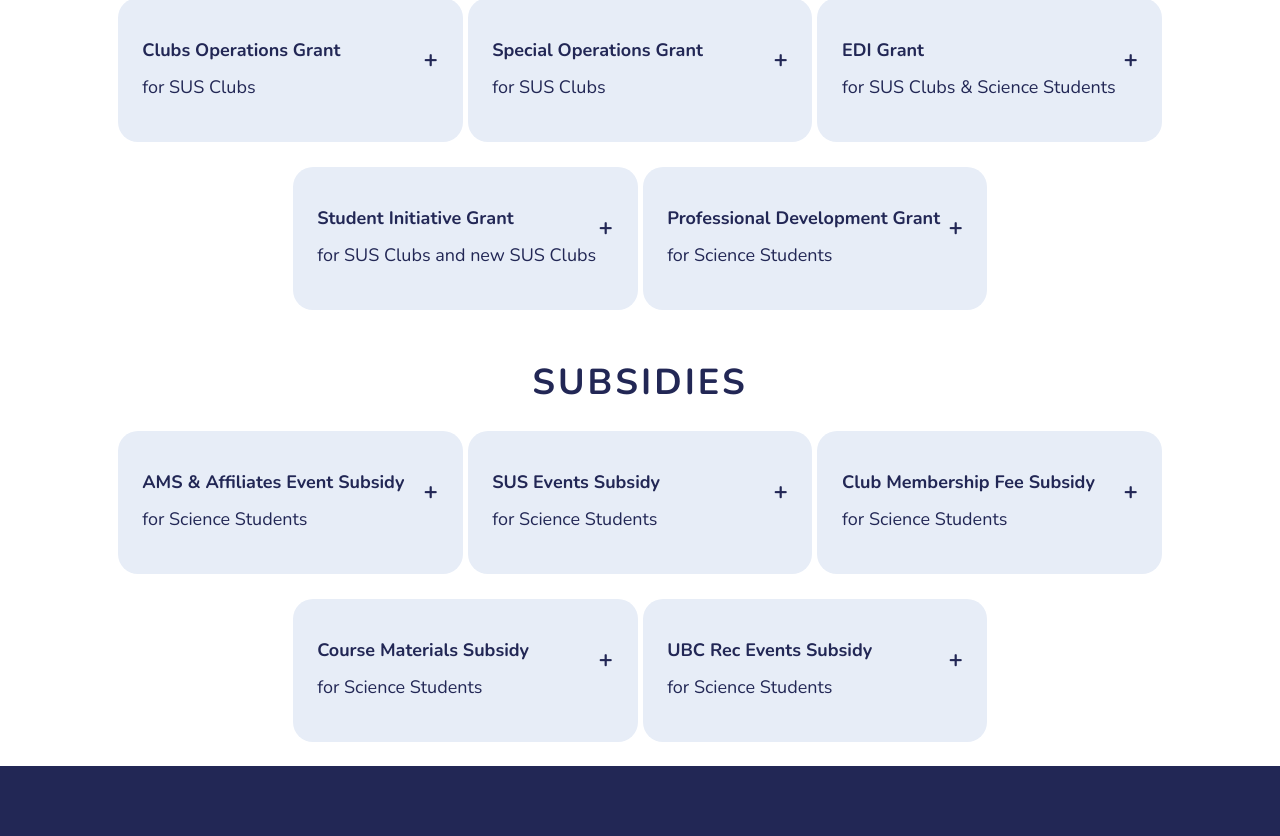
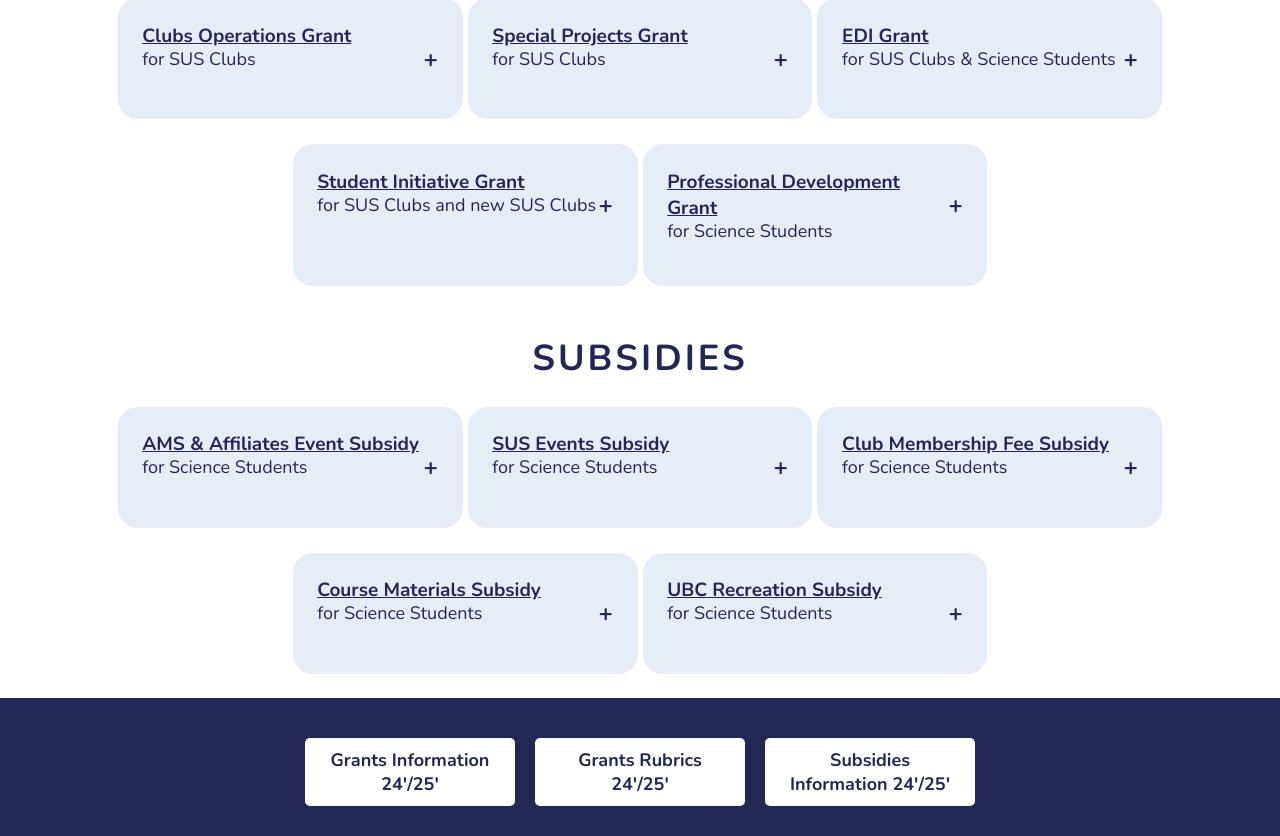
Before and after one commit to Science-Undergraduate-Society/www, a Next.js app: page /studentServices/grants in a window 1280 px wide. Shown: the part 804-1640 px from the top of the page. Built offline with nearby package versions, Linux system fonts and the light colour scheme; a web font is replaced by a local one.

Commit message:
grants changes

```diff
--- a/src/pages/studentServices/grants.js
+++ b/src/pages/studentServices/grants.js
@@ -39,6 +39,7 @@ export default function Grants() {
                     <SciSec>
                     <Accordion
                         title="Clubs Operations Grant"
+                        grant="https://docs.google.com/document/d/1pNsqp4S9Db460IAVU1dNPCo8V15NP_DJK8KbzX5ftww/edit?usp=drive_link"
                         for_club="for SUS Clubs"
                         content="The Club Operations Grant is meant to supplement existing club membership fees and to help
                                 facilitate day-to-day operations of the club. The maximum allocation per Club Operations Grant
@@ -46,9 +47,10 @@ export default function Grants() {
                         link="https://docs.google.com/spreadsheets/d/1l80bQhhRTl8o6Ylz5ihR92qE5iIdrXjYIaurQjo_EYg/edit?usp=drive_link"
                     />
                     <Accordion
-                        title="Special Operations Grant"
+                        title="Special Projects Grant"
+                        grant="https://docs.google.com/document/d/13cFYPuC1btrfxtV8FvuXfrsj4_asuWnJb-7Nb4v9N-Y/edit?usp=drive_link"
                         for_club="for SUS Clubs"
-                        content="The Special Operations Grant is intended to help facilitate any new or special projects undertaken
+                        content="The Special Projects Grant is intended to help facilitate any new or special projects undertaken
                                 by SUS Clubs. The Special Project Grants can only be used towards new events/projects or new additions
                                 to annual or existing activities that benefit a sizable portion of the science student body.
                                 The maximum allocation of the Special Projects Grant is 50% of relevant fees to a maximum of $500."
@@ -56,6 +58,7 @@ export default function Grants() {
                     />
                     <Accordion
                         title="EDI Grant"
+                        grant="https://docs.google.com/document/d/1yJJLi_Tuhm4yVBvsTkHEdWRceNlD3BiwuYvdsgGTTEI/edit?usp=drive_link"
                         for_club="for SUS Clubs & Science Students"
                         content="The EDI Grant is intended to create initiatives to support and centre communities with folks who identify
                                 as Black, Indigenous, and People of Colour, or 2SLGBTQIA+, have disabilities, or have been and continue to be systemically-made
@@ -67,6 +70,7 @@ export default function Grants() {
                      />
                      <Accordion
                         title="Student Initiative Grant"
+                        grant="https://docs.google.com/document/d/1k0Bjzn4QqTfslWozrngnH9lqT_KPfvBebS1Wk-620LA/edit?usp=drive_link"
                         for_club="for SUS Clubs and new SUS Clubs"
                         content="The Student Initiative Grant is intended to provide financial support to encourage and promote the facilitation of projects,
                                  activities and events run by science students that are not affiliated with existing SUS Clubs. The grant aims to encourage
@@ -77,6 +81,7 @@ export default function Grants() {
                         />
                     <Accordion
                         title="Professional Development Grant"
+                        grant="https://docs.google.com/document/d/1jrXYT4_q_xmgKc2b8e4JoF3n9Im8u8481AQVC1p1l6E/edit?usp=drive_link"
                         for_club="for Science Students"
                         content="The Professional Development Grant is intended to alleviate financial burdens relating to the attendance of events that
                                 further one’s professional careers such as relevant events, conferences, and seminars. The maximum allocation of the Grant is 50%
@@ -91,6 +96,7 @@ export default function Grants() {
                 <SciSec>
                     <Accordion
                         title="AMS & Affiliates Event Subsidy"
+                        grant="https://docs.google.com/document/d/15s0q0SeeM56yT4bCf6cGKYgR5WpwlKC2qgKM75-nijg/edit?usp=drive_link"
                         for_club="for Science Students"
                         content="The AMS & Affiliated clubs (AMS Clubs) Events Subsidy is intended to alleviate personal financial burdens by providing a subsidy that
                                 students can use to attend events hosted for UBC students. This includes all ticketed events hosted by clubs with AMS club standing. A list of
@@ -99,6 +105,7 @@ export default function Grants() {
                         />
                     <Accordion
                         title="SUS Events Subsidy"
+                        grant="https://docs.google.com/document/d/1N8NQM-SAR7O5H3SANldGNDaIl9i4--dOrxXSOEvnZKA/edit?usp=drive_link"
                         for_club="for Science Students"
                         content="The SUS Events Subsidy is intended to alleviate personal financial burdens by providing a subsidy that students can use to attend SUS events.
                                 This includes all ticketed events hosted by the Science Undergraduate Society (SUS). The maximum allocation of the subsidy is 75% of paid ticket
@@ -107,6 +114,7 @@ export default function Grants() {
                     />
                     <Accordion
                         title="Club Membership Fee Subsidy"
+                        grant="https://docs.google.com/document/d/1Tjr9mwroBjir2A2RtOLfj8TQv1P_vTiaia6IPc7gjtU/edit?usp=drive_link"
                         for_club="for Science Students"
                         content="The Club Membership Fee Subsidy hopes to increase participation of students in AMS clubs to encourage participation in the UBC community.
                                 This subsidy aims to cover the baseline membership fee to all AMS clubs and can be applied retroactively. The maximum allocation of the subsidy is $5."
@@ -114,6 +122,7 @@ export default function Grants() {
                     />
                     <Accordion
                         title="Course Materials Subsidy"
+                        grant="https://docs.google.com/document/d/1a_p9JaNP0v-2pi7WxCsNHDuzj-DXlZcjXKYiCetBCAc/edit?usp=drive_link"
                         for_club="for Science Students"
                         content="The Course Materials Subsidy is intended to alleviate financial burdens related to the purchase of course-related materials. The materials purchased
                                 using this subsidy can be redeemed for any academic course material required or recommended by courses taken by Faculty of Science students.
@@ -121,7 +130,8 @@ export default function Grants() {
                         link=""
                     />
                     <Accordion
-                        title="UBC Rec Events Subsidy"
+                        title="UBC Recreation Subsidy"
+                        grant="https://docs.google.com/document/d/1uK4GnXh_zs2jFAZgFtf6BdKkxuSbcKK0Lh_LbUB6BRo/edit?usp=drive_link"
                         for_club="for Science Students"
                         content="The UBC Recreation Subsidy is intended to alleviate personal financial burdens by providing a subsidy that students can use to engage in activities
                                 that promote physical health and wellness. This includes, but is not limited to, relevant events, competitions and recreational intramural league costs.
@@ -130,18 +140,23 @@ export default function Grants() {
                     />
                 </SciSec>
             </ClubSec>
+            <ButtonContainer>
+                <StyledButton href="https://drive.google.com/open?id=10IOyK3iQT9NZMmGeMr5C6I6umKnYtuP7"><b>Grants Information 24'/25'</b></StyledButton>
+                <StyledButton href="https://drive.google.com/open?id=1qJldIJrrRcPXTXhdPitiryMFsFKS34Y6"><b>Grants Rubrics 24'/25'</b></StyledButton>
+                <StyledButton href="https://drive.google.com/open?id=1Wh8PZTiKSlZcphLSQyc1oEbir2ag-JuBxwxw"><b>Subsidies Information 24'/25'</b></StyledButton>
+            </ButtonContainer>
             <Footer color="white" background="#222755"/>
         </Background>
     )
 }
 
-function Accordion({ title, for_club, content, link }) {
+function Accordion({ title, grant, for_club, content, link }) {
     const [isActive, setIsActive] = useState(false);
     return (
         <IndivInfo>
             <TitleSec onClick={() => setIsActive(!isActive)}>
                 <BoxTitle>
-                    <InfoTitle>{title}</InfoTitle>
+                    <InfoTitle href={grant}>{title}</InfoTitle>
                     <ForTitle>{for_club}</ForTitle>
                 </BoxTitle>
                 <h2>{isActive ? '-' : '+'}</h2>
@@ -255,10 +270,11 @@ const BoxTitle = styled.div`
     flex-direction: column;
 `
 
-const InfoTitle = styled.h2`
-    font-size: 18px;
+const InfoTitle = styled.a`
+    font-size: 19px;
     font-weight: bold;
     text-align: left;
+    color: #222755;
 
     @media (max-width: ${breakpoints.mobile}) {
         size: 15px;
@@ -300,19 +316,27 @@ const Background = styled.div`
     background-color: #222755;
 `
 
-const StyledButton = styled.div`
+const StyledButton = styled.a`
     display: inline-block;
     width: 210px;
     padding: 10px 20px;
-    background-color: #046bd2;
-    color: white;
+    background-color: white;
+    color: #222755;
     text-align: center;
     border-radius: 5px;
     text-decoration: none;
     margin-top: 20px;
     cursor: pointer;
+    font-size: 18px;
 
     &:hover {
-        background-color: #005bb5;
+        background-color: #e7edf7;
     }
 `
+
+const ButtonContainer = styled.div`
+    display: flex;
+    justify-content: center;
+    gap: 20px; /* Adjusts space between buttons */
+    margin-top: 20px; /* Space above the button container */
+`;
```
